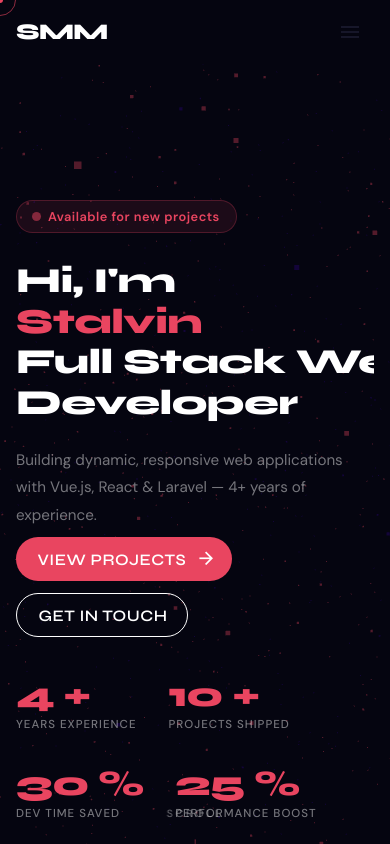
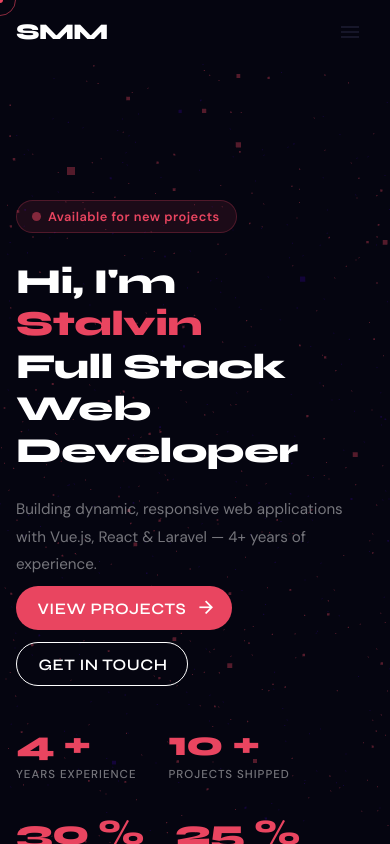
Before and after one commit to stalvinmm/portfolio2, a Vue app: page / in a window 390 px wide. Shown: the top 844 px of the page. Built offline with nearby package versions, Linux system fonts and the light colour scheme.

Commit message:
title fix

```diff
--- a/src/assets/styles/portfolio.css
+++ b/src/assets/styles/portfolio.css
@@ -631,17 +631,19 @@ h1,h2,h3,h4,
 
 @media (max-width: 600px) {
   .hero-title {
-    font-size: 2.2rem;   /* smaller so it fits naturally */
-    line-height: 1.2;
+    font-size: 2.2rem;
+    line-height: 1.15;
     letter-spacing: -0.5px;
   }
 
-  .hero-title .text-reveal-line {
-    line-height: 1.15;
+  .hero-title .text-reveal-inner {
+    white-space: normal;   /* IMPORTANT: remove nowrap */
+    word-break: break-word;
+    overflow-wrap: anywhere;
   }
 
-  .hero-title .text-reveal-inner {
-    white-space: nowrap; /* prevents ugly word breaking */
+  .text-reveal-line {
+    line-height: 1.2;
   }
 }
 
```
